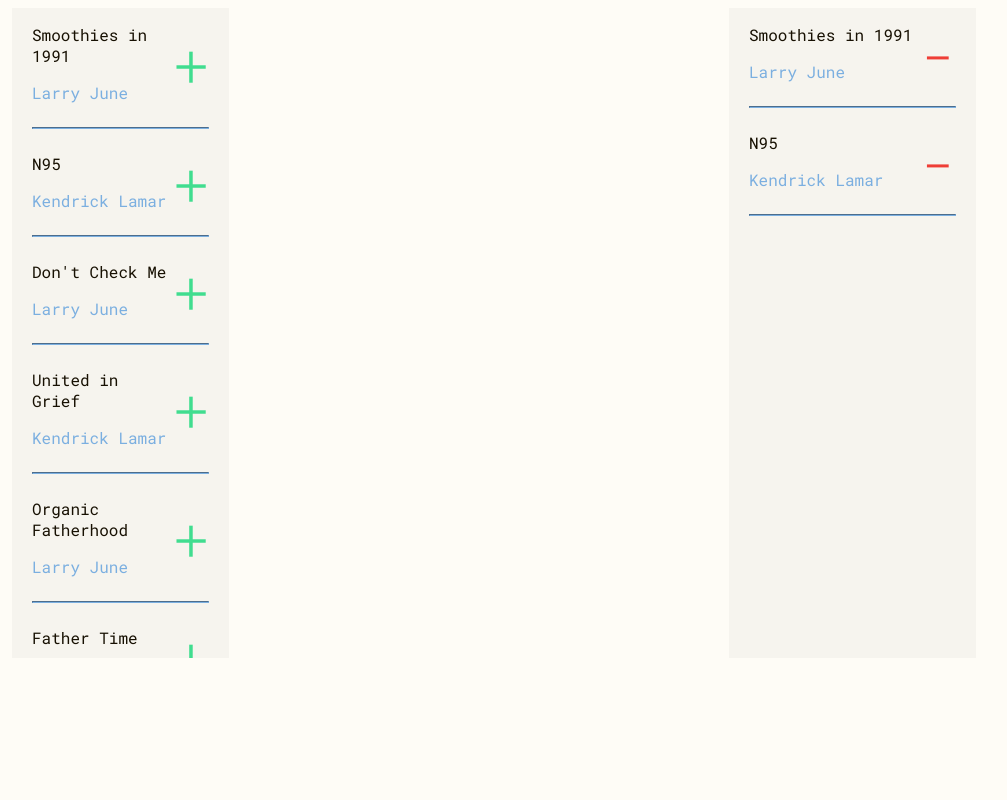
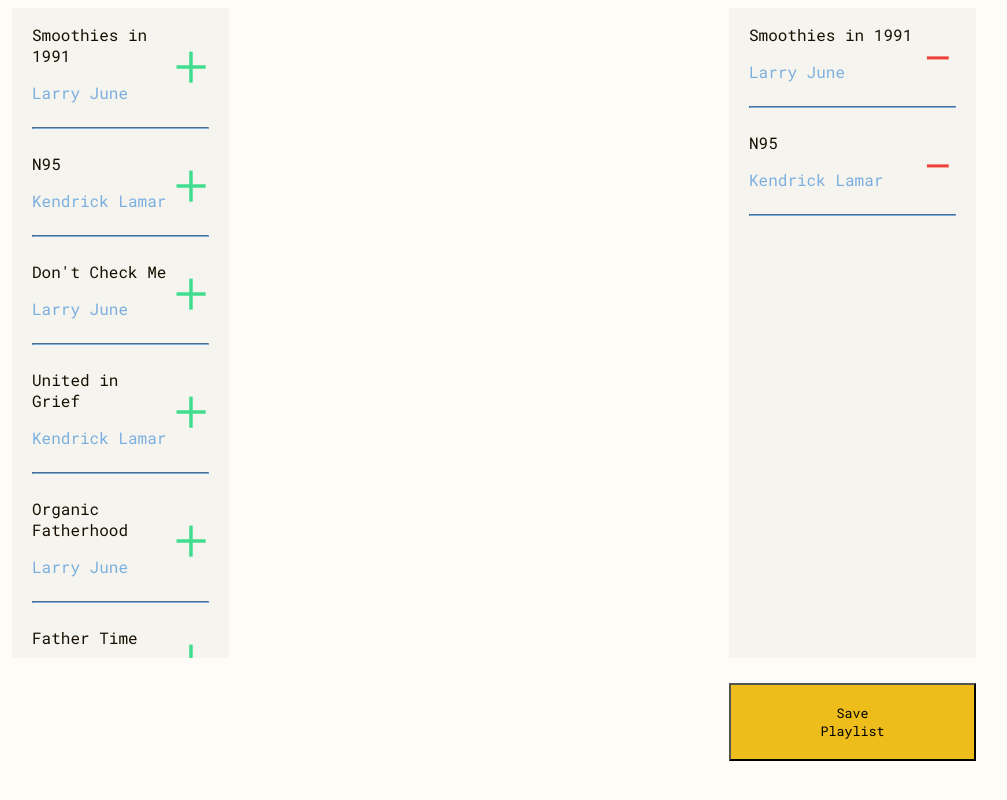
Before and after one commit to Joshua-Bernard/playlist-pro, a React app: page / in a window 1280 px wide. Shown: the part 298-1098 px from the top of the page, without its empty margins (146-1153 px from the left). Built offline with nearby package versions, Linux system fonts and the light colour scheme; the HTML template or start-up script is replaced by a standard one.

Commit message:
Added basic button to ready to set up the save playlist feature

```diff
--- a/src/components/Playlist/Playlist.jsx
+++ b/src/components/Playlist/Playlist.jsx
@@ -1,6 +1,7 @@
 import styles from './Playlist.module.css';
 import Tracklist from '../Tracklist/Tracklist';
 import PropTypes from 'prop-types';
+import SavePlaylist from '../SavePlaylist/SavePlaylist';
 
 export default function Playlist({ playlist, onRemove }) {
   return (
@@ -8,6 +9,7 @@
       <div className={styles.container}>
         <Tracklist songs={playlist} onRemove={onRemove} />
       </div>
+      <SavePlaylist />
     </>
   );
 }
--- a/src/components/SavePlaylist/SavePlaylist.jsx
+++ b/src/components/SavePlaylist/SavePlaylist.jsx
@@ -0,0 +1,10 @@
+import styles from './SavePlaylist.module.css';
+
+
+export default function SavePlaylist() {
+
+    return (
+        <button className={styles.saveButton}>Save Playlist</button>
+    )
+
+}
--- a/src/components/SavePlaylist/SavePlaylist.module.css
+++ b/src/components/SavePlaylist/SavePlaylist.module.css
@@ -0,0 +1,9 @@
+.saveButton {
+  grid-area: saveButton;
+  background-color: var(--primary);
+  align-self: flex-start;
+  justify-self: center;
+  padding: 1.2rem 4.4rem;
+  font-family: 'Roboto Mono', serif;
+  font-optical-sizing: auto;
+}
```
